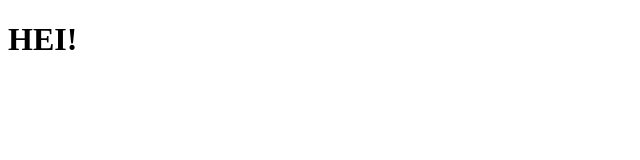
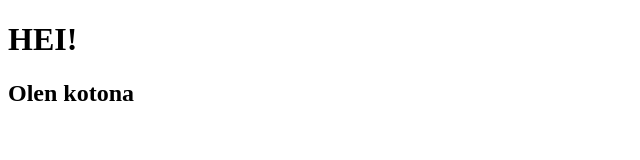
Before and after one commit to persehiki/20.5, a plain HTML site: page index.html in a window 1280 px wide. Shown: the whole page, without its empty margins (0-640 px from the left). Drawn offline with Linux system fonts and the light colour scheme.

Commit message:
Update index.html
lisäsin h2

```diff
--- a/index.html
+++ b/index.html
@@ -3,5 +3,6 @@
 <head></head>
 <body>
 <h1> HEI!</h1>
+<h2>Olen kotona</h2>
 </body>
 </html>
```
